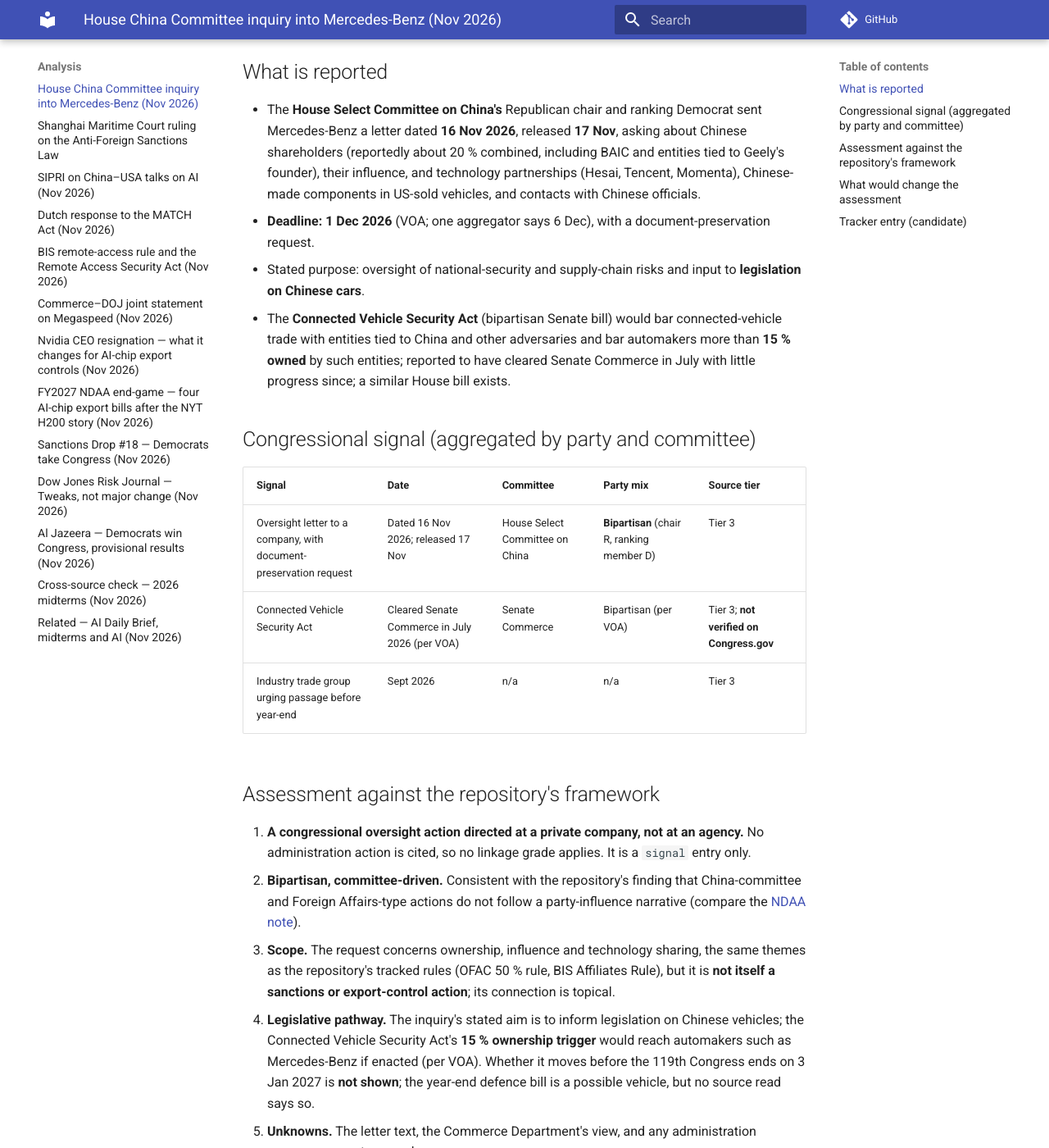
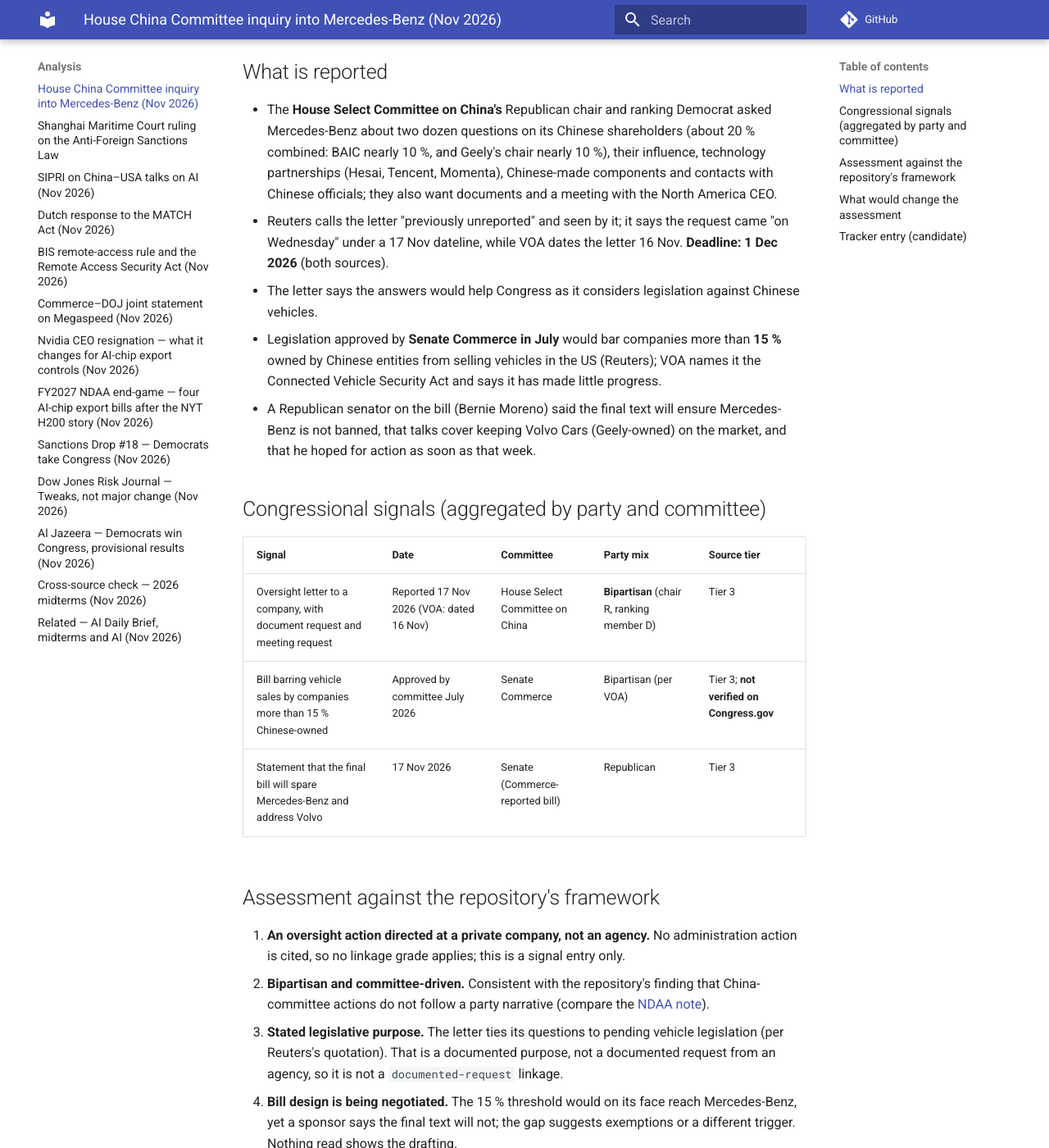
Before and after one commit to felipelago17/Congressional-Influence-Sanctions-Export-Controls, an MkDocs documentation site: the page built from docs/analysis/house-china-committee-mercedes-inquiry.md, in a window 1280 px wide and 1400 px high, scrolled down 636 px. Shown: the whole window at 82% size. Built offline with MkDocs 1.6.1 and Material for MkDocs 9.7.7, drawn with Linux system fonts in a browser that asks for light colours; comment, search, counter and statistics services are not loaded; some of the changed text lies outside the part shown.

Commit message:
Update Mercedes-Benz inquiry note from full Reuters text
Co-Authored-By: Claude Sonnet 5.5 <noreply@anthropic.com>
Claude-Session: https://claude.ai/code/session_01EfwLgiPWxzEQtf8N8rmvzG

```diff
--- a/docs/analysis/house-china-committee-mercedes-inquiry.md
+++ b/docs/analysis/house-china-committee-mercedes-inquiry.md
@@ -2,43 +2,46 @@
 
 **Sources (paraphrased):**
 
-- David Shepardson, "US lawmakers want Mercedes-Benz to disclose details of Chinese ties", Reuters, 17 Nov 2026 — https://www.reuters.com/business/autos-transportation/us-lawmakers-want-mercedes-benz-disclose-details-chinese-ties-2026-11-17/ — **Tier 3; not read directly** (blocked for the fetch tool; no mirror used; lede excerpts only)
-- Voice of America, "Bipartisan House probe targets Mercedes-Benz's Chinese business ties", 19 Nov 2026 — https://www.voanews.com/a/bipartisan-house-probe-targets-mercedes-benz-s-chinese-business-ties-20261119/8225742.html — **Tier 3** (news; fetch summary)
+- David Shepardson, "US lawmakers want Mercedes-Benz to disclose details of Chinese ties", Reuters, 17 Nov 2026 — https://www.reuters.com/business/autos-transportation/us-lawmakers-want-mercedes-benz-disclose-details-chinese-ties-2026-11-17/ — **Tier 3**; full text supplied by the user and read; not fetched directly
+- Voice of America, "Bipartisan House probe targets Mercedes-Benz's Chinese business ties", 19 Nov 2026 — https://www.voanews.com/a/bipartisan-house-probe-targets-mercedes-benz-s-chinese-business-ties-20261119/8225742.html — **Tier 3** (fetch summary)
 - Committee letter and release: **not read** (no Tier 1 or 2 document available here)
 
-**Not legal advice.** Nothing here is a finding of wrongdoing. Mercedes-Benz says it will cooperate and disputes any suggestion that it is a security risk.
+**Not legal advice.** Nothing here is a finding of wrongdoing. Mercedes-Benz says it will cooperate and that any suggestion it opposes US national-security objectives is incorrect.
 
 ---
 
 ## What is reported
 
-- The **House Select Committee on China's** Republican chair and ranking Democrat sent Mercedes-Benz a letter dated **16 Nov 2026**, released **17 Nov**, asking about Chinese shareholders (reportedly about 20 % combined, including BAIC and entities tied to Geely's founder), their influence, and technology partnerships (Hesai, Tencent, Momenta), Chinese-made components in US-sold vehicles, and contacts with Chinese officials.
-- **Deadline: 1 Dec 2026** (VOA; one aggregator says 6 Dec), with a document-preservation request.
-- Stated purpose: oversight of national-security and supply-chain risks and input to **legislation on Chinese cars**.
-- The **Connected Vehicle Security Act** (bipartisan Senate bill) would bar connected-vehicle trade with entities tied to China and other adversaries and bar automakers more than **15 % owned** by such entities; reported to have cleared Senate Commerce in July with little progress since; a similar House bill exists.
+- The **House Select Committee on China's** Republican chair and ranking Democrat asked Mercedes-Benz about two dozen questions on its Chinese shareholders (about 20 % combined: BAIC nearly 10 %, and Geely's chair nearly 10 %), their influence, technology partnerships (Hesai, Tencent, Momenta), Chinese-made components and contacts with Chinese officials; they also want documents and a meeting with the North America CEO.
+- Reuters calls the letter "previously unreported" and seen by it; it says the request came "on Wednesday" under a 17 Nov dateline, while VOA dates the letter 16 Nov. **Deadline: 1 Dec 2026** (both sources).
+- The letter says the answers would help Congress as it considers legislation against Chinese vehicles.
+- Legislation approved by **Senate Commerce in July** would bar companies more than **15 %** owned by Chinese entities from selling vehicles in the US (Reuters); VOA names it the Connected Vehicle Security Act and says it has made little progress.
+- A Republican senator on the bill (Bernie Moreno) said the final text will ensure Mercedes-Benz is not banned, that talks cover keeping Volvo Cars (Geely-owned) on the market, and that he hoped for action as soon as that week.
 
-## Congressional signal (aggregated by party and committee)
+## Congressional signals (aggregated by party and committee)
 
 | Signal | Date | Committee | Party mix | Source tier |
 |---|---|---|---|---|
-| Oversight letter to a company, with document-preservation request | Dated 16 Nov 2026; released 17 Nov | House Select Committee on China | **Bipartisan** (chair R, ranking member D) | Tier 3 |
-| Connected Vehicle Security Act | Cleared Senate Commerce in July 2026 (per VOA) | Senate Commerce | Bipartisan (per VOA) | Tier 3; **not verified on Congress.gov** |
-| Industry trade group urging passage before year-end | Sept 2026 | n/a | n/a | Tier 3 |
+| Oversight letter to a company, with document request and meeting request | Reported 17 Nov 2026 (VOA: dated 16 Nov) | House Select Committee on China | **Bipartisan** (chair R, ranking member D) | Tier 3 |
+| Bill barring vehicle sales by companies more than 15 % Chinese-owned | Approved by committee July 2026 | Senate Commerce | Bipartisan (per VOA) | Tier 3; **not verified on Congress.gov** |
+| Statement that the final bill will spare Mercedes-Benz and address Volvo | 17 Nov 2026 | Senate (Commerce-reported bill) | Republican | Tier 3 |
 
 ## Assessment against the repository's framework
 
-1. **A congressional oversight action directed at a private company, not at an agency.** No administration action is cited, so no linkage grade applies. It is a `signal` entry only.
-2. **Bipartisan, committee-driven.** Consistent with the repository's finding that China-committee and Foreign Affairs-type actions do not follow a party-influence narrative (compare the [NDAA note](fy27-ndaa-ai-chip-export-bills.md)).
-3. **Scope.** The request concerns ownership, influence and technology sharing, the same themes as the repository's tracked rules (OFAC 50 % rule, BIS Affiliates Rule), but it is **not itself a sanctions or export-control action**; its connection is topical.
-4. **Legislative pathway.** The inquiry's stated aim is to inform legislation on Chinese vehicles; the Connected Vehicle Security Act's **15 % ownership trigger** would reach automakers such as Mercedes-Benz if enacted (per VOA). Whether it moves before the 119th Congress ends on 3 Jan 2027 is **not shown**; the year-end defence bill is a possible vehicle, but no source read says so.
-5. **Unknowns.** The letter text, the Commerce Department's view, and any administration response are not covered.
+1. **An oversight action directed at a private company, not an agency.** No administration action is cited, so no linkage grade applies; this is a signal entry only.
+2. **Bipartisan and committee-driven.** Consistent with the repository's finding that China-committee actions do not follow a party narrative (compare the [NDAA note](fy27-ndaa-ai-chip-export-bills.md)).
+3. **Stated legislative purpose.** The letter ties its questions to pending vehicle legislation (per Reuters's quotation). That is a documented purpose, not a documented request from an agency, so it is not a `documented-request` linkage.
+4. **Bill design is being negotiated.** The 15 % threshold would on its face reach Mercedes-Benz, yet a sponsor says the final text will not; the gap suggests exemptions or a different trigger. Nothing read shows the drafting.
+5. **Timing.** Action "as soon as this week" and automaker lobbying for passage in the final weeks of the Congress make the year-end package a plausible vehicle; no source read confirms it.
+6. **Executive context.** A Biden-era 2025 rule already bars Chinese automakers; the President's September remarks on Chinese plants in the US are a cross-pressure. Temporal proximity is not evidence of causation and none is inferred.
+7. **Unknowns.** The letter text, Commerce's view, and the bill text.
 
 ## What would change the assessment
 
 | Development | Where to look | Effect |
 |---|---|---|
 | Committee release of the letter or follow-up | Committee press page | Upgrade to Tier 2 |
-| Mercedes-Benz response after 1 Dec | Company and committee statements | Update signal entry |
+| Mercedes-Benz response after 1 Dec | Company and committee statements | Update signal entry; check whether the 15 % trigger is changed |
 | Action on the Connected Vehicle Security Act | Congress.gov; Senate Commerce | Update bill entry; consider NDAA linkage |
 | Agency action citing the committee | Federal Register; Commerce press | Possible `documented-request` if the agency cites it |
 
```
